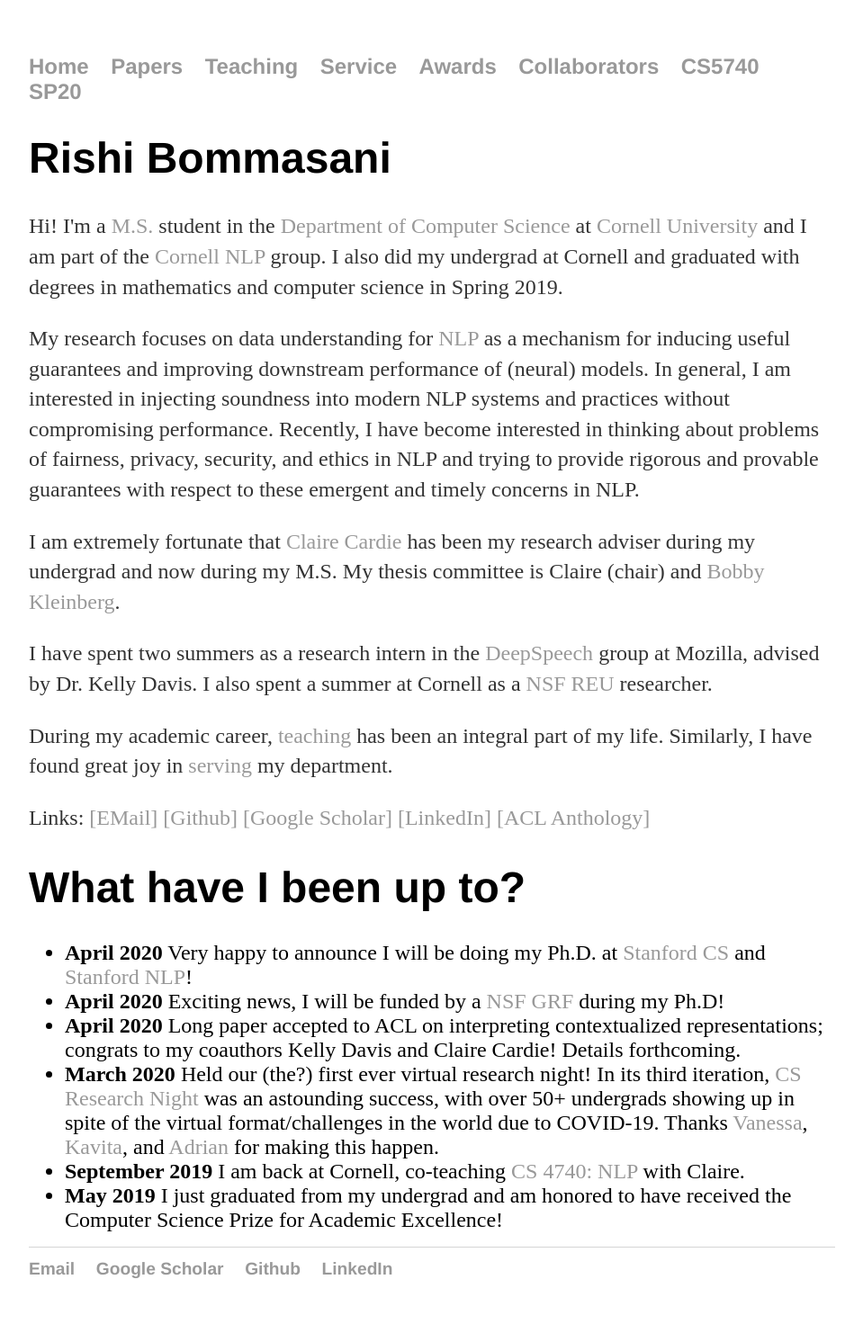
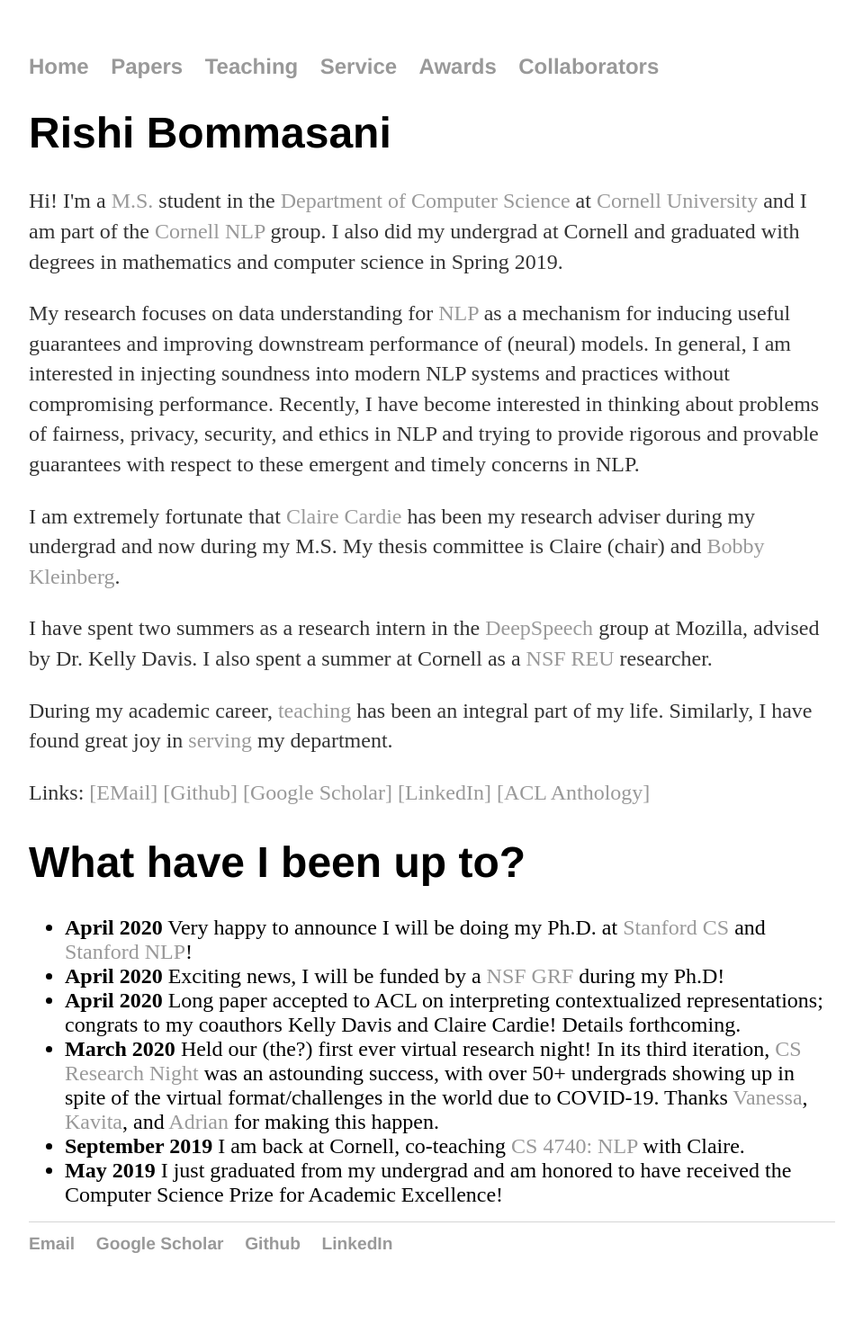
Before and after one commit to rishibommasani/rishibommasani.github.io, a Jekyll site: the page built from index.html, in a window 1280 px wide. Shown: the whole page at 90% size, without its empty margins (160-1119 px from the left). Built offline with Jekyll 4.4.1, drawn with Linux system fonts in a browser that asks for light colours; after the commit the page ends 1454 px from its top, so only the background shows below that.

Commit message:
Removed SP20 Teaching Page

```diff
--- a/_layouts/default.html
+++ b/_layouts/default.html
@@ -14,7 +14,6 @@
 	        		<li><a href="/service">Service</a></li>
 	        		<li><a href="/awards">Awards</a></li>
 				<li><a href="/collaborators">Collaborators</a></li>
-	        		<li><a href="/CS4740F19">CS5740 SP20</a></li>
 	    		</ul>
 			</nav>
 			<div class="container">
```
